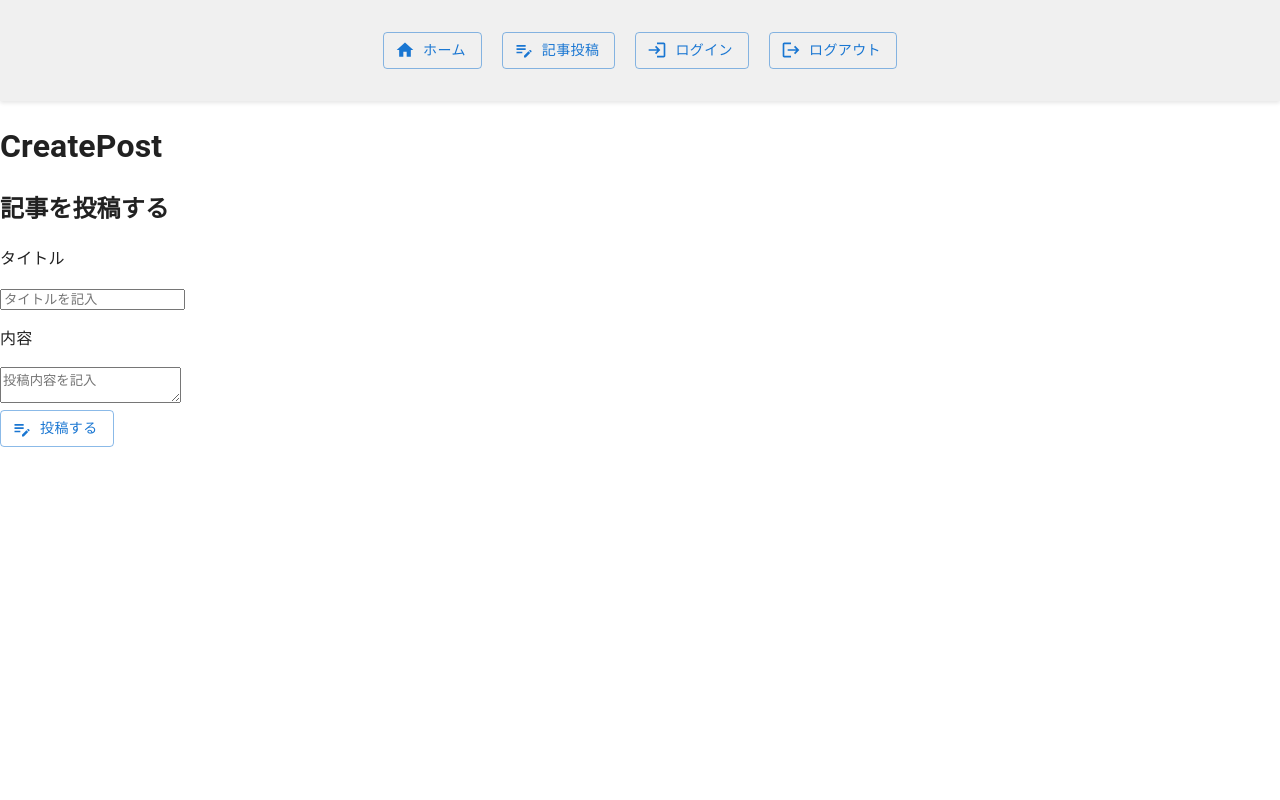
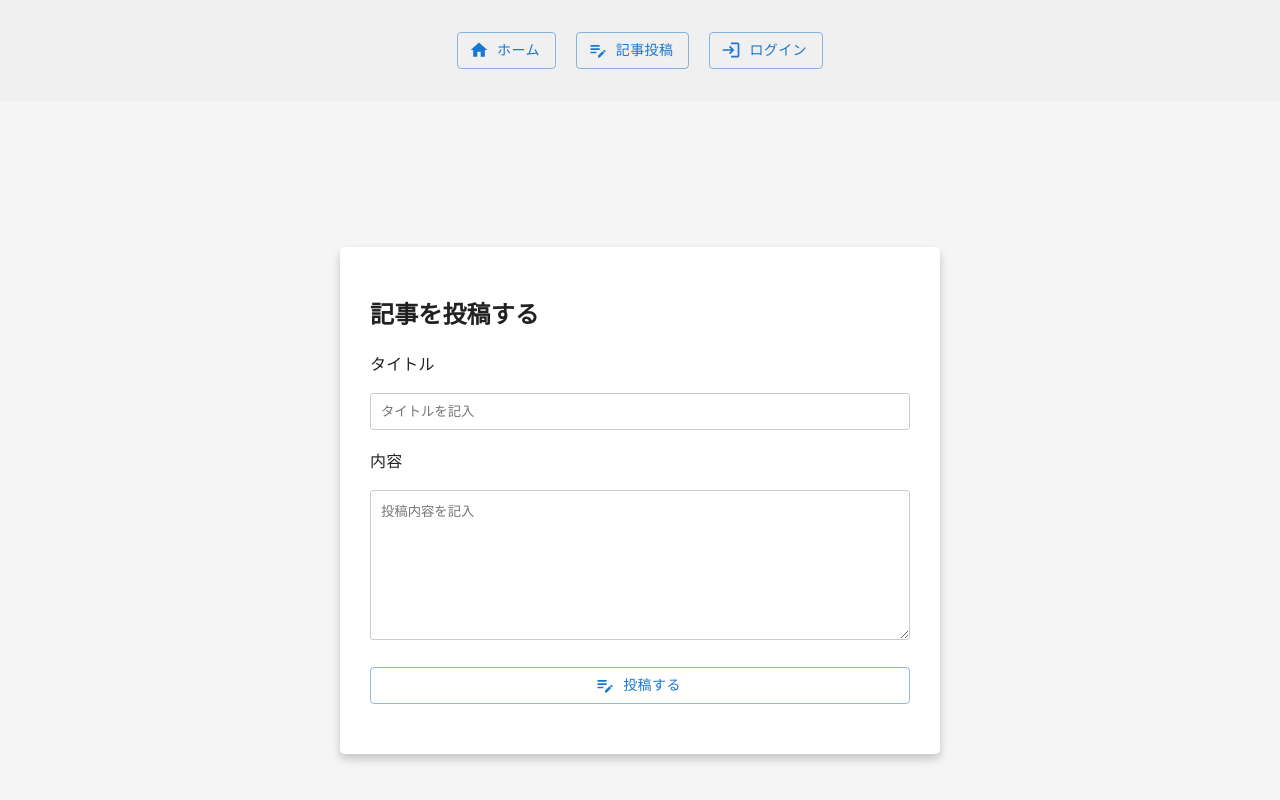
Before and after one commit to kent0221/20241217_mystudy_blogWithFirebase, a React (Vite) app: page /createPost in a window 1280 px wide. Shown: the top 800 px of the page. Built offline with nearby package versions, Linux system fonts and the light colour scheme.

Commit message:
スタイリング完了

```diff
--- a/src/App.css
+++ b/src/App.css
@@ -1,42 +1,3 @@
-/* #root {
-  max-width: 1280px;
-  margin: 0 auto;
-  padding: 2rem;
-  text-align: center;
+#root {
+  background-color: #f5f5f5; /* 背景色を追加（必要に応じて変更可能） */
 }
-
-.logo {
-  height: 6em;
-  padding: 1.5em;
-  will-change: filter;
-  transition: filter 300ms;
-}
-.logo:hover {
-  filter: drop-shadow(0 0 2em #646cffaa);
-}
-.logo.react:hover {
-  filter: drop-shadow(0 0 2em #61dafbaa);
-}
-
-@keyframes logo-spin {
-  from {
-    transform: rotate(0deg);
-  }
-  to {
-    transform: rotate(360deg);
-  }
-}
-
-@media (prefers-reduced-motion: no-preference) {
-  a:nth-of-type(2) .logo {
-    animation: logo-spin infinite 20s linear;
-  }
-}
-
-.card {
-  padding: 2em;
-}
-
-.read-the-docs {
-  color: #888;
-} */
--- a/src/components/data/NavData.jsx
+++ b/src/components/data/NavData.jsx
@@ -14,27 +14,31 @@ export const NavData = [
     text: 'ホーム',
     icon: <HomeIcon/>,
     path: '/',
-    isActive: true
+    isLogin: true,
+    isLogout: true,
   },
   {
     id: 1,
     text: '記事投稿',
     icon: <EditNoteIcon/>,
     path: '/createPost',
-    isActive: true
+    isLogin: true,
+    isLogout: true,
   },
   {
     id: 2,
     text: 'ログイン',
     icon: <LoginIcon/>,
     path: '/login',
-    isActive: true
+    isLogin: false,
+    isLogout: true,
   },
   {
     id: 3,
     text: 'ログアウト',
     icon: <LogoutIcon/>,
     path: '/logout',
-    isActive: true
+    isLogin: true,
+    isLogout: false,
   },
 ];
--- a/src/components/molecules/Navbar.jsx
+++ b/src/components/molecules/Navbar.jsx
@@ -8,11 +8,13 @@ import { useNavigate } from 'react-router-dom';
 import { PrimaryButton } from '../atoms/button/PrimaryButton';
 import { NavData } from '../data/NavData';
 import './Navbar.css';
+import { useLoginContext } from '../../provider/LoginContext';
 // import PropTypes from 'prop-types';
 
 export const Navbar = memo(() => {
   // props
   // Context
+  const { isAuth } = useLoginContext();
   // hooks
   // State
   // function
@@ -24,7 +26,7 @@ export const Navbar = memo(() => {
         <ul className="c-nav_list">
           {NavData.map((data)=>{
             return (
-              data.isActive ? (
+              (isAuth && data.isLogin) || (!isAuth && data.isLogout) ? (
                 <li key={data.id} className="c-nav_listItem">
                   <PrimaryButton onClick={()=>{navigate(data.path)}} icon={data.icon} text={data.text}/>
                 </li>
--- a/src/components/organisms/card/Card.css
+++ b/src/components/organisms/card/Card.css
@@ -24,3 +24,74 @@
   font-size: 1.2rem;
   font-weight: bold;
 }
+
+/* CreateCard.css */
+
+.c-createCard {
+  width: 100vw;
+  height: 100vh;
+  display: flex;
+  justify-content: center;
+  align-items: center;
+  background-color: #f5f5f5; /* 背景色を追加（必要に応じて変更可能） */
+}
+
+.c-createCaard_container {
+  padding: 30px;
+  border-radius: 5px;
+  background-color: #fff;
+  width: 600px; /* 横幅を調整 */
+  box-shadow: 0px 5px 10px rgba(0, 0, 0, 0.2); /* 影を少し濃く */
+}
+
+.c-createCard_title,
+.c-createCard_input,
+.c-createCard_textarea,
+.c-createCard_button {
+  margin-bottom: 20px;
+}
+
+.c-createCard_input input,
+.c-createCard_textarea textarea {
+  width: 100%;
+  padding: 10px;
+  border: 1px solid #ccc;
+  border-radius: 3px;
+  box-sizing: border-box;
+}
+
+.c-createCard_textarea textarea {
+  min-height: 150px;
+}
+
+.c-createCard_button button { /* PrimaryButton のボタン要素を選択 */
+  width: 100%; /* ボタンをコンテナの幅いっぱいに広げる */
+}
+
+/* PostCard.css */
+
+.c-postCard {
+  padding: 20px;
+  margin-bottom: 20px;
+  border-radius: 5px;
+  background-color: #fff;
+  box-shadow: 0px 2px 5px rgba(0, 0, 0, 0.1);
+}
+
+.c-postCard_title h2 {
+  margin-bottom: 10px;
+}
+
+.c-postCard_content p {
+  margin-bottom: 15px;
+}
+
+.c-postCard_bottom {
+  display: flex;
+  justify-content: space-between; /* 両端揃え */
+  align-items: center; /* 垂直方向中央揃え */
+}
+
+.c-postCard_author{
+  color: #999;
+}
--- a/src/components/organisms/card/CreateCard.jsx
+++ b/src/components/organisms/card/CreateCard.jsx
@@ -2,42 +2,54 @@
 ** CreateCard.jsx;
 */
 
-import { memo } from 'react';
-import EditNoteIcon from '@mui/icons-material/EditNote';
+import { memo, useState } from 'react';
+import PropTypes from 'prop-types';
 
 import { PrimaryButton } from '../../atoms/button/PrimaryButton';
 import './Card.css';
-// import PropTypes from 'prop-types';
 
-export const CreateCard = memo(() => {
+export const CreateCard = memo((props) => {
   // props
+  const { onClick, icon, text } = props;
   // Context
   // hooks
   // State
+  const [title, setTitle] = useState('');
+  const [content, setContent] = useState('');
   // function
-  const onClickPost = () => {
-    console.log('Post')
+  const onChangeTitle = (e) => {
+    setTitle(e.target.value);
   };
+  const onChangeContent = (e) => {
+    setContent(e.target.value);
+  };
+
   return (
     <>
       <div className="c-createCard">
+        <div className="c-createCaard_container">
           <div className="c-createCard_title">
             <h2>記事を投稿する</h2>
           </div>
           <div className="c-createCard_input">
             <p>タイトル</p>
-          <input type="text" placeholder="タイトルを記入" id="title" value=''/>
+            <input type="text" placeholder="タイトルを記入" id="title" onChange={onChangeTitle} value={title}/>
           </div>
           <div className="c-createCard_textarea">
             <p>内容</p>
-          <textarea placeholder="投稿内容を記入" id="content" value=''></textarea>
+            <textarea placeholder="投稿内容を記入" id="content" onChange={onChangeContent} value={content}></textarea>
           </div>
           <div className="c-createCard_button">
-          <PrimaryButton onClick={onClickPost} icon={<EditNoteIcon/>} text='投稿する'/>
+            <PrimaryButton onClick={onClick} icon={icon} text={text}/>
+          </div>
         </div>
       </div>
     </>
   );
 });
 CreateCard.displayName = 'CreateCard';
-CreateCard.propTypes = {};
+CreateCard.propTypes = {
+  onClick: PropTypes.func,
+  icon: PropTypes.node,
+  text: PropTypes.string,
+};
--- a/src/components/organisms/card/LogCard.jsx
+++ b/src/components/organisms/card/LogCard.jsx
@@ -3,11 +3,10 @@
 */
 
 import { memo } from 'react';
-
+import PropTypes from 'prop-types';
 
 import { PrimaryButton } from '../../atoms/button/PrimaryButton';
 import './Card.css';
-import PropTypes from 'prop-types';
 
 export const LogCard = memo((props) => {
   // props
--- a/src/components/pages/CreatePost.jsx
+++ b/src/components/pages/CreatePost.jsx
@@ -3,6 +3,8 @@
 */
 
 import { memo } from 'react';
+import EditNoteIcon from '@mui/icons-material/EditNote';
+
 import { HeaderLayout } from '../tmplates/HeaderLayout';
 import { CreateCard } from '../organisms/card/CreateCard';
 // import PropTypes from 'prop-types';
@@ -13,11 +15,13 @@ export const CreatePost = memo(() => {
   // hooks
   // State
   // function
+  const onClickPost = () => {
+    console.log('Post')
+  };
   return (
     <>
       <HeaderLayout>
-        <h1>CreatePost</h1>
-        <CreateCard/>
+        <CreateCard onClick={onClickPost} icon={<EditNoteIcon/>} text='投稿する'/>
       </HeaderLayout>
     </>
   );
--- a/src/components/pages/Home.jsx
+++ b/src/components/pages/Home.jsx
@@ -23,7 +23,6 @@ export const Home = memo(() => {
   return (
     <>
       <HeaderLayout>
-        <h1>Home</h1>
         <div className="c-home">
           <ul className="c-home_list">
             {[...Array(4)].map((_, id)=>{
--- a/src/components/pages/Pages.css
+++ b/src/components/pages/Pages.css
@@ -8,3 +8,19 @@
   font-size: 2rem; /* メッセージのフォントサイズ */
   margin-left: 2rem; /* 左端からの余白 */
 }
+
+/* Home.css */
+
+.c-home {
+  padding-top: 30px; /* 上部の余白 */
+}
+
+.c-home_list {
+  list-style: none; /* リストの点々を消す */
+  padding: 0; /* リストのデフォルトの余白をリセット */
+}
+
+.c-home_listItem {
+  margin-bottom: 20px; /* カード間の余白 */
+  padding: 0 80px;
+}
```
Lines whose indentation alone changed are shown as unchanged.
